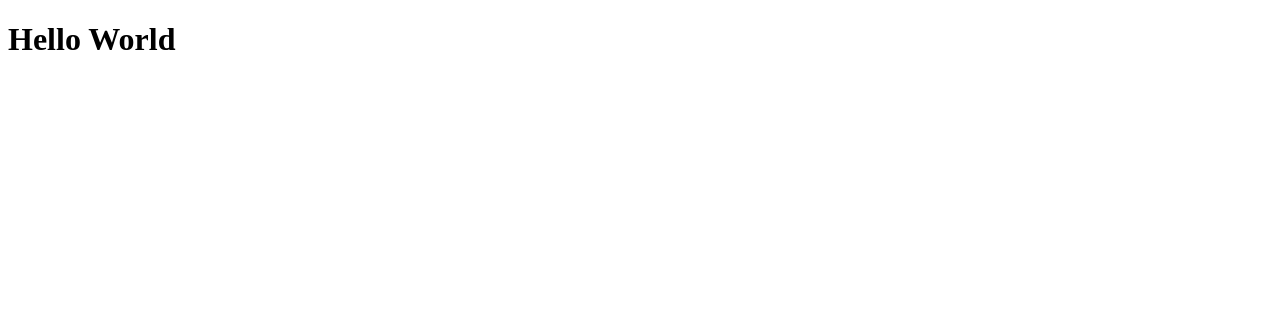
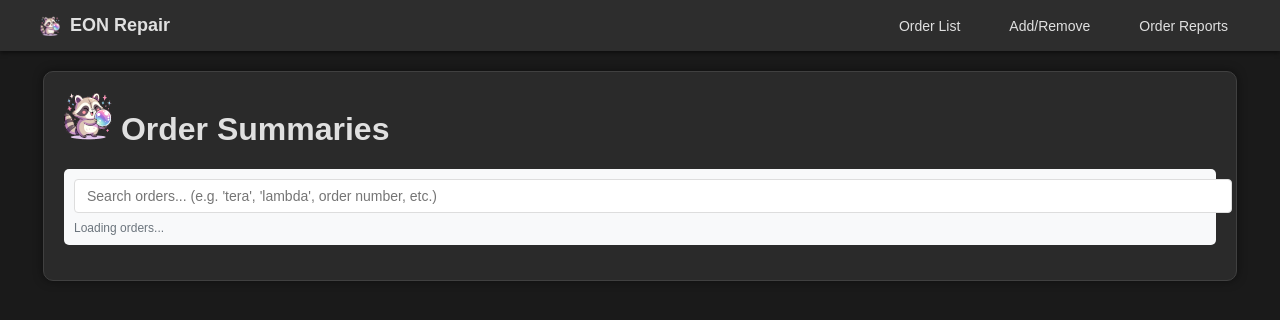
Before and after one commit to overburn12/repair-tracker, a Flask app: page / in a window 1280 px wide. Shown: the top 320 px of the page. Run offline with Flask 3, Linux system fonts and the light colour scheme.

Commit message:
mini-update

```diff
--- a/app.py
+++ b/app.py
@@ -8,10 +8,16 @@
 # Pages
 # ------------------------------------------------------------------
 
-@app.route('/')
+@app.route('/', methods=['GET'])
 def index():
     """Render the main index page."""
     return render_template('index.html')
+
+
+@app.route('/order', methods=['GET'])
+def order():
+    """Render the order page."""
+    return render_template('order.html')
 
 
 # ------------------------------------------------------------------
--- a/templates/base.html
+++ b/templates/base.html
@@ -16,7 +16,8 @@
   <title>{% block title %}{% endblock %}</title>
   <style>
     body{
-      background-color: rgb(240, 240, 240);
+      background-color: #1a1a1a;
+      color: #e0e0e0;
       display: flex;
       flex-direction: column;
       align-items: center;
@@ -28,10 +29,10 @@
         min-width: 500px;
         margin: 20px auto;
         padding: 20px;
-        background-color: #f9f9f9;
-        border: 1px solid #ddd;
+        background-color: #2a2a2a;
+        border: 1px solid #404040;
         border-radius: 10px;
-        box-shadow: 0 0 10px rgba(0, 0, 0, 0.1);
+        box-shadow: 0 0 10px rgba(0, 0, 0, 0.5);
         display: flex;
         flex-direction: column;
     }
@@ -42,11 +43,12 @@
     }
     h1 {
       margin-top: 0px;
+      color: #e0e0e0;
     }
 
 
     a {
-      color: #6B4F3A;
+      color: #bb86fc;
       text-decoration: none;
       position: relative;
     }
@@ -72,10 +74,10 @@
     /* Navigation styles */
     .navbar {
       width: 100%;
-      background-color: #6B4F3A;
+      background-color: #2d2d2d;
       padding: 15px 20px;
       box-sizing: border-box;
-      box-shadow: 0 2px 4px rgba(0, 0, 0, 0.1);
+      box-shadow: 0 2px 4px rgba(0, 0, 0, 0.5);
     }
 
     .nav-container {
@@ -89,7 +91,7 @@
     .nav-logo {
       display: flex;
       align-items: center;
-      color: white;
+      color: #e0e0e0;
       text-decoration: none;
       font-size: 18px;
       font-weight: bold;
@@ -114,7 +116,7 @@
     }
 
     .nav-links a {
-      color: white;
+      color: #e0e0e0;
       text-decoration: none;
       font-size: 14px;
       padding: 8px 12px;
@@ -123,7 +125,7 @@
     }
 
     .nav-links a:hover {
-      background-color: rgba(255, 255, 255, 0.1);
+      background-color: rgba(255, 255, 255, 0.15);
     }
 
     .nav-links a::after {
--- a/templates/index.html
+++ b/templates/index.html
@@ -1,11 +1,53 @@
-<!DOCTYPE html>
-<html lang="en">
-<head>
-    <meta charset="UTF-8">
-    <meta name="viewport" content="width=device-width, initial-scale=1.0">
-    <title>Hello World</title>
-</head>
-<body>
-    <h1>Hello World</h1>
-</body>
-</html>
+{% extends "base.html" %}
+
+{% block title %} Order Summaries {% endblock %}
+
+{% block head %}
+    <style>
+        .element-block{
+            width: 90%;
+            height: 90%;
+        }
+        #summary-container{
+            padding: 0px;
+        }
+        #search-container {
+            margin-bottom: 15px;
+            padding: 10px;
+            background-color: #f8f9fa;
+            border-radius: 5px;
+        }
+        #search-input {
+            width: 100%;
+            padding: 8px 12px;
+            border: 1px solid #ddd;
+            border-radius: 4px;
+            font-size: 14px;
+        }
+        #search-input:focus {
+            outline: none;
+            border-color: #007bff;
+            box-shadow: 0 0 0 2px rgba(0,123,255,0.25);
+        }
+        .search-info {
+            margin-top: 8px;
+            font-size: 12px;
+            color: #6c757d;
+        }
+    </style>
+{% endblock %}
+
+{% block content %}
+    {{ block_header('Order Summaries') }}
+        <div id="search-container">
+            <input type="text" id="search-input" placeholder="Search orders... (e.g. 'tera', 'lambda', order number, etc.)" />
+            <div class="search-info" id="search-info">Loading orders...</div>
+        </div>
+        <div id="summary-container">
+        </div>
+    {{ block_footer() }}
+{% endblock %}
+
+{% block script %}
+    <script></script>
+{% endblock %}
```
Also changed, not shown: 1 other file.
